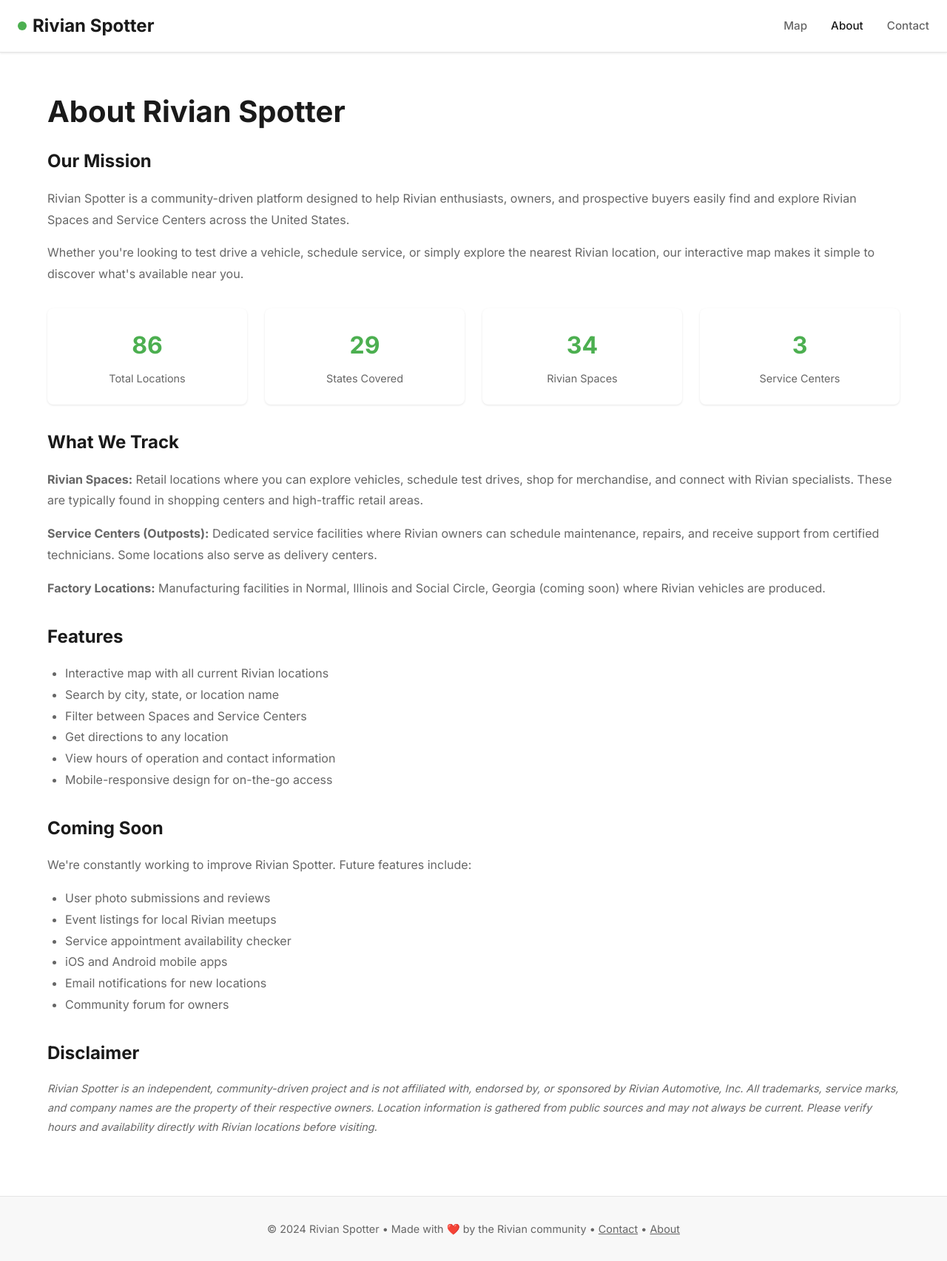
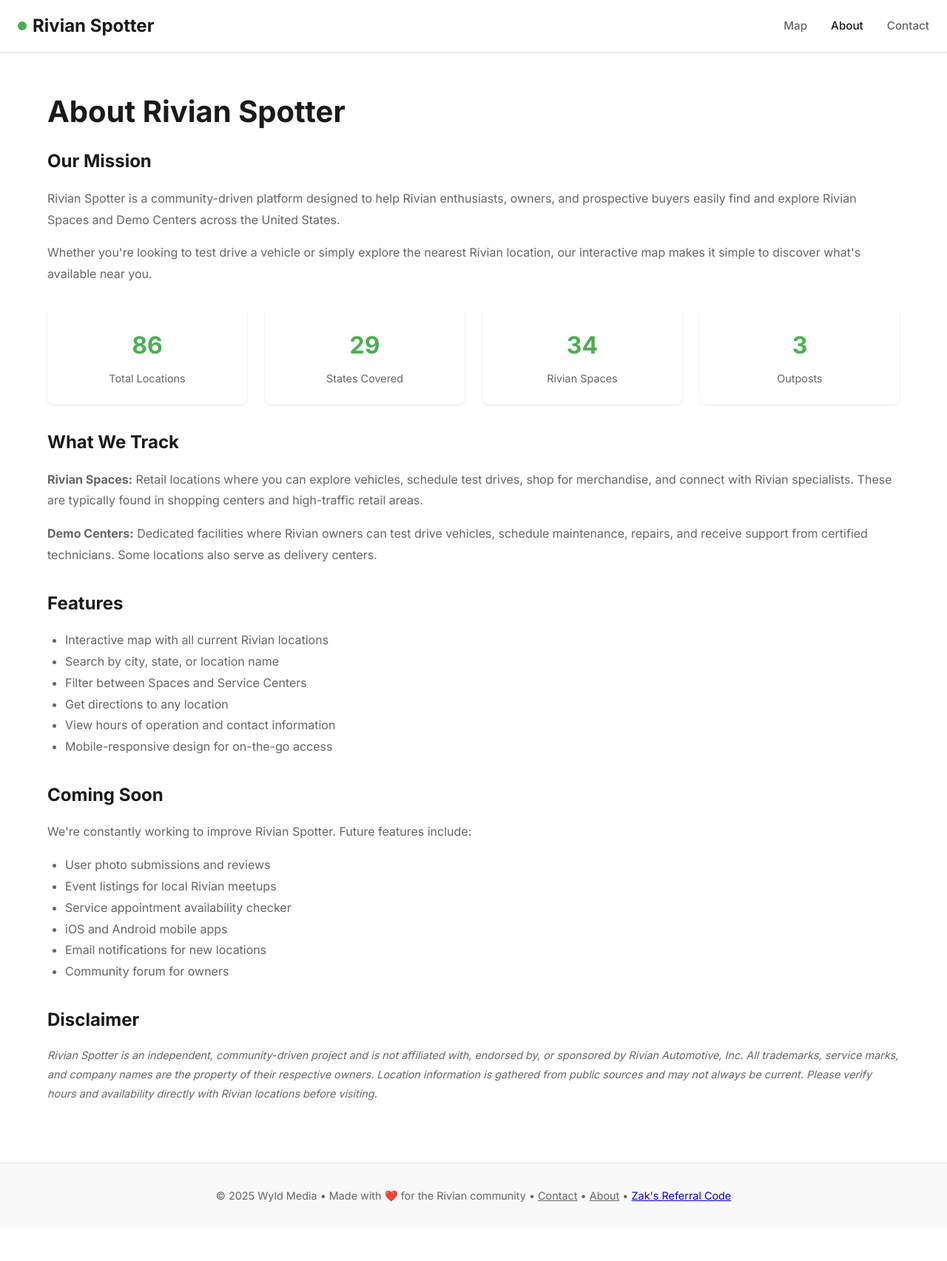
Before and after one commit to ZakWinnick/RivianSpotter, a plain HTML site: page about.html in a window 1280 px wide. Shown: the whole page at 74% size. After the commit the page ends 1660 px from the top, so only its background shows below. Drawn offline with Linux system fonts and the light colour scheme.

Commit message:
Update about.html

```diff
--- a/about.html
+++ b/about.html
@@ -33,10 +33,10 @@
                 <h2>Our Mission</h2>
                 <p>
                     Rivian Spotter is a community-driven platform designed to help Rivian enthusiasts, owners, and
-                    prospective buyers easily find and explore Rivian Spaces and Service Centers across the United States.
+                    prospective buyers easily find and explore Rivian Spaces and Demo Centers across the United States.
                 </p>
                 <p>
-                    Whether you're looking to test drive a vehicle, schedule service, or simply explore the nearest
+                    Whether you're looking to test drive a vehicle or simply explore the nearest
                     Rivian location, our interactive map makes it simple to discover what's available near you.
                 </p>
             </div>
@@ -56,7 +56,7 @@
                 </div>
                 <div class="stat-card">
                     <div class="stat-number" id="totalOutposts">10+</div>
-                    <div class="stat-label">Service Centers</div>
+                    <div class="stat-label">Outposts</div>
                 </div>
             </div>
 
@@ -66,12 +66,10 @@
                 shop for merchandise, and connect with Rivian specialists. These are typically found in shopping centers
                 and high-traffic retail areas.</p>
 
-                <p><strong>Service Centers (Outposts):</strong> Dedicated service facilities where Rivian owners can
+                <p><strong>Demo Centers:</strong> Dedicated facilities where Rivian owners can test drive vehicles,
                 schedule maintenance, repairs, and receive support from certified technicians. Some locations also
                 serve as delivery centers.</p>
 
-                <p><strong>Factory Locations:</strong> Manufacturing facilities in Normal, Illinois and Social Circle,
-                Georgia (coming soon) where Rivian vehicles are produced.</p>
             </div>
 
             <div class="page-section">
@@ -112,9 +110,9 @@
 
         <footer class="footer">
             <p class="footer-text">
-                © 2024 Rivian Spotter • Made with ❤️ by the Rivian community •
+                © 2025 Wyld Media • Made with ❤️ for the Rivian community •
                 <a href="/contact.html" style="color: #666;">Contact</a> •
-                <a href="/about.html" style="color: #666;">About</a>
+                <a href="/about.html" style="color: #666;">About</a> • <a href="https://zak.codetoadventure.com" target="_blank">Zak's Referral Code</a>
             </p>
         </footer>
     </div>
```
